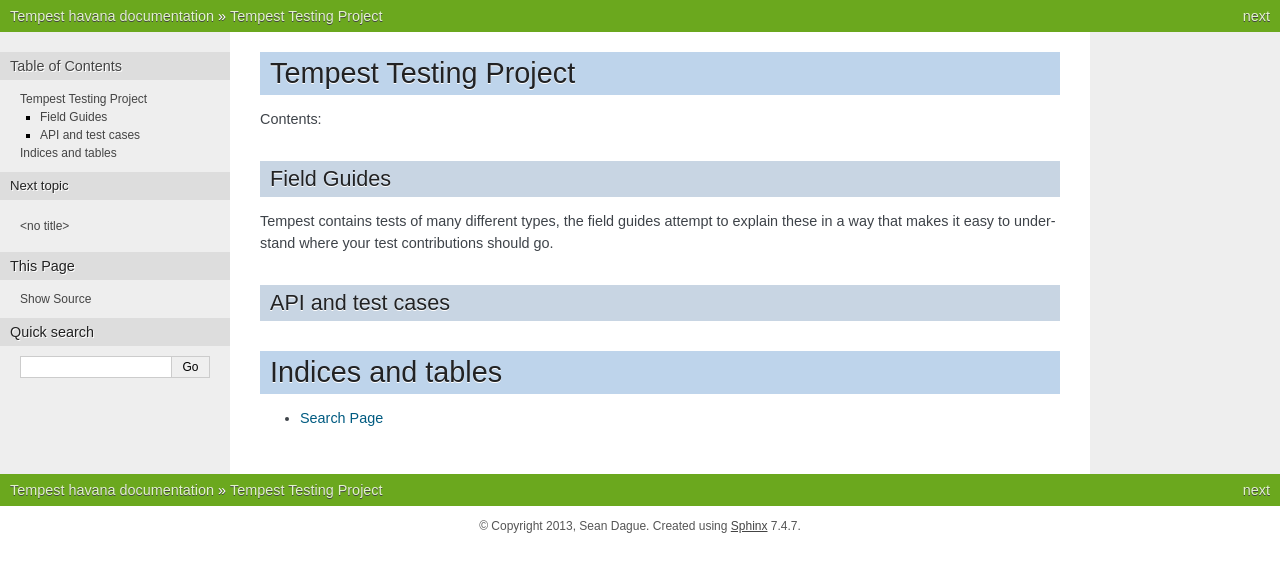
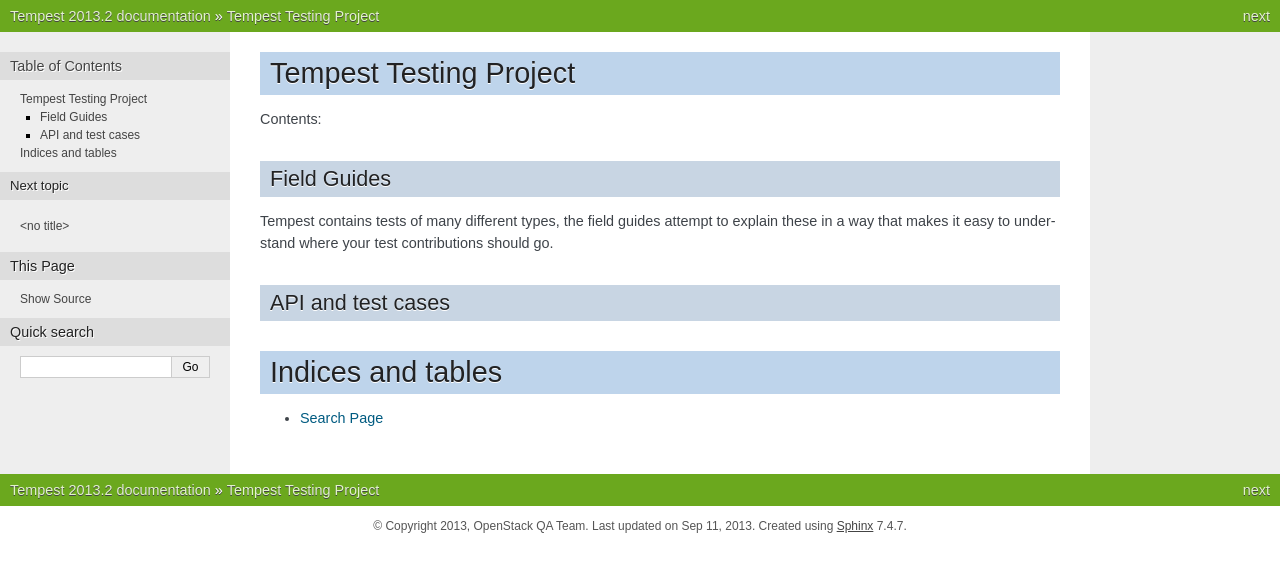
Before and after one commit to openstack/tempest, a Sphinx documentation site: the page built from doc/source/index.rst, in a window 1280 px wide. Shown: the top 572 px of the page. Built offline with Sphinx 7.4.7, drawn with Linux system fonts in a browser that asks for light colours; pages that are not in the unit, such as notebooks, are missing from menus; the version number is read from the project's files by our own code.

Commit message:
Update docs config
This commit updates the docs conf.py to make it more closely resemble
what is used it other projects(based on nova's equivilent file). It
also removes listing Sean Dague as the sole author for the Tempest
docs because it is a collaborative effort. It also fixes a pep8
failure on the imports.

Change-Id: I535858dc9d413e8d5f92d44194137f615390d117

```diff
--- a/doc/source/conf.py
+++ b/doc/source/conf.py
@@ -11,7 +11,8 @@
 # All configuration values have a default; values that are commented out
 # serve to show the default.
 
-import sys, os
+import sys
+import os
 
 # If extensions (or modules to document with autodoc) are in another directory,
 # add these directories to sys.path here. If the directory is relative to the
@@ -25,7 +26,14 @@
 
 # Add any Sphinx extension module names here, as strings. They can be extensions
 # coming with Sphinx (named 'sphinx.ext.*') or your custom ones.
-extensions = ['sphinx.ext.autodoc', 'sphinx.ext.todo', 'sphinx.ext.viewcode']
+extensions = ['sphinx.ext.autodoc',
+              'sphinx.ext.intersphinx',
+              'sphinx.ext.todo',
+              'sphinx.ext.viewcode',
+              'oslo.sphinx'
+             ]
+
+todo_include_todos = True
 
 # Add any paths that contain templates here, relative to this directory.
 templates_path = ['_templates']
@@ -41,16 +49,18 @@
 
 # General information about the project.
 project = u'Tempest'
-copyright = u'2013, Sean Dague'
+copyright = u'2013, OpenStack QA Team'
 
 # The version info for the project you're documenting, acts as replacement for
 # |version| and |release|, also used in various other places throughout the
 # built documents.
 #
 # The short X.Y version.
-version = 'havana'
+import pbr.version
+version_info = pbr.version.VersionInfo('tempest')
+version = version_info.version_string()
 # The full version, including alpha/beta/rc tags.
-release = 'havana'
+release = version_info.release_string()
 
 # The language for content autogenerated by Sphinx. Refer to documentation
 # for a list of supported languages.
@@ -74,17 +84,17 @@
 
 # If true, the current module name will be prepended to all description
 # unit titles (such as .. function::).
-#add_module_names = True
+add_module_names = False
 
 # If true, sectionauthor and moduleauthor directives will be shown in the
 # output. They are ignored by default.
-#show_authors = False
+show_authors = False
 
 # The name of the Pygments (syntax highlighting) style to use.
 pygments_style = 'sphinx'
 
 # A list of ignored prefixes for module index sorting.
-#modindex_common_prefix = []
+modindex_common_prefix = ['tempest.']
 
 
 # -- Options for HTML output ---------------------------------------------------
@@ -124,7 +134,8 @@
 
 # If not '', a 'Last updated on:' timestamp is inserted at every page bottom,
 # using the given strftime format.
-#html_last_updated_fmt = '%b %d, %Y'
+git_cmd = "git log --pretty=format:'%ad, commit %h' --date=local -n1"
+html_last_updated_fmt = os.popen(git_cmd).read()
 
 # If true, SmartyPants will be used to convert quotes and dashes to
 # typographically correct entities.
@@ -184,7 +195,7 @@
 # (source start file, target name, title, author, documentclass [howto/manual]).
 latex_documents = [
   ('index', 'Tempest.tex', u'Tempest Documentation',
-   u'Sean Dague', 'manual'),
+   u'OpenStack QA Team', 'manual'),
 ]
 
 # The name of an image file (relative to this directory) to place at the top of
@@ -214,7 +225,7 @@
 # (source start file, name, description, authors, manual section).
 man_pages = [
     ('index', 'tempest', u'Tempest Documentation',
-     [u'Sean Dague'], 1)
+     [u'OpenStack QA Team'], 1)
 ]
 
 # If true, show URL addresses after external links.
@@ -228,7 +239,7 @@
 #  dir menu entry, description, category)
 texinfo_documents = [
   ('index', 'Tempest', u'Tempest Documentation',
-   u'Sean Dague', 'Tempest', 'One line description of project.',
+   u'OpenStack QA Team', 'Tempest', 'One line description of project.',
    'Miscellaneous'),
 ]
 
@@ -247,8 +258,8 @@
 # Bibliographic Dublin Core info.
 epub_title = u'Tempest'
 epub_author = u'Sean Dague'
-epub_publisher = u'Sean Dague'
-epub_copyright = u'2013, Sean Dague'
+epub_publisher = u'OpenStack QA Team'
+epub_copyright = u'2013, OpenStack QA Team'
 
 # The language of the text. It defaults to the language option
 # or en if the language is not set.
--- a/test-requirements.txt
+++ b/test-requirements.txt
@@ -3,3 +3,4 @@
 docutils==0.9.1
 sphinx>=1.1.2
 python-subunit
+oslo.sphinx
```
